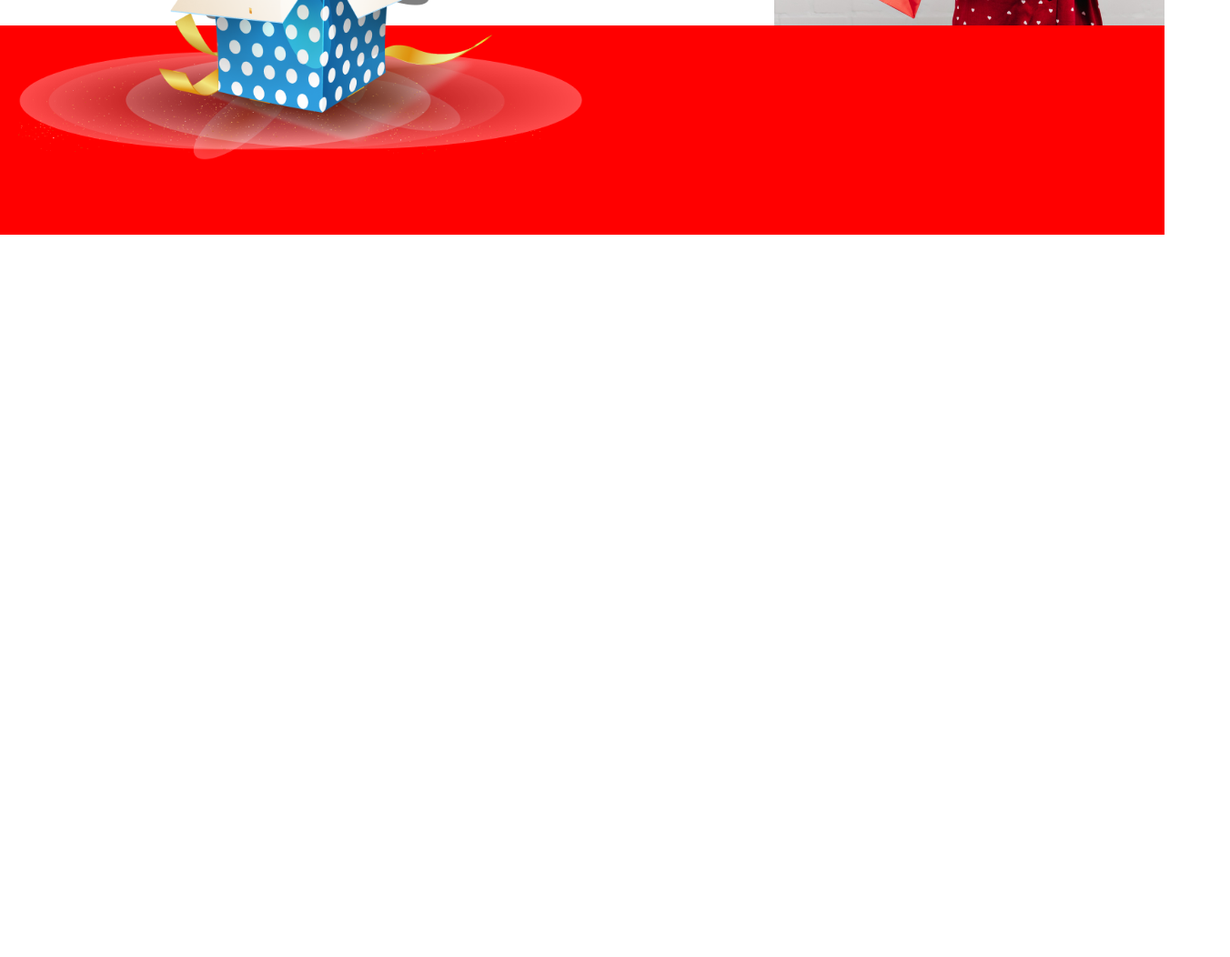
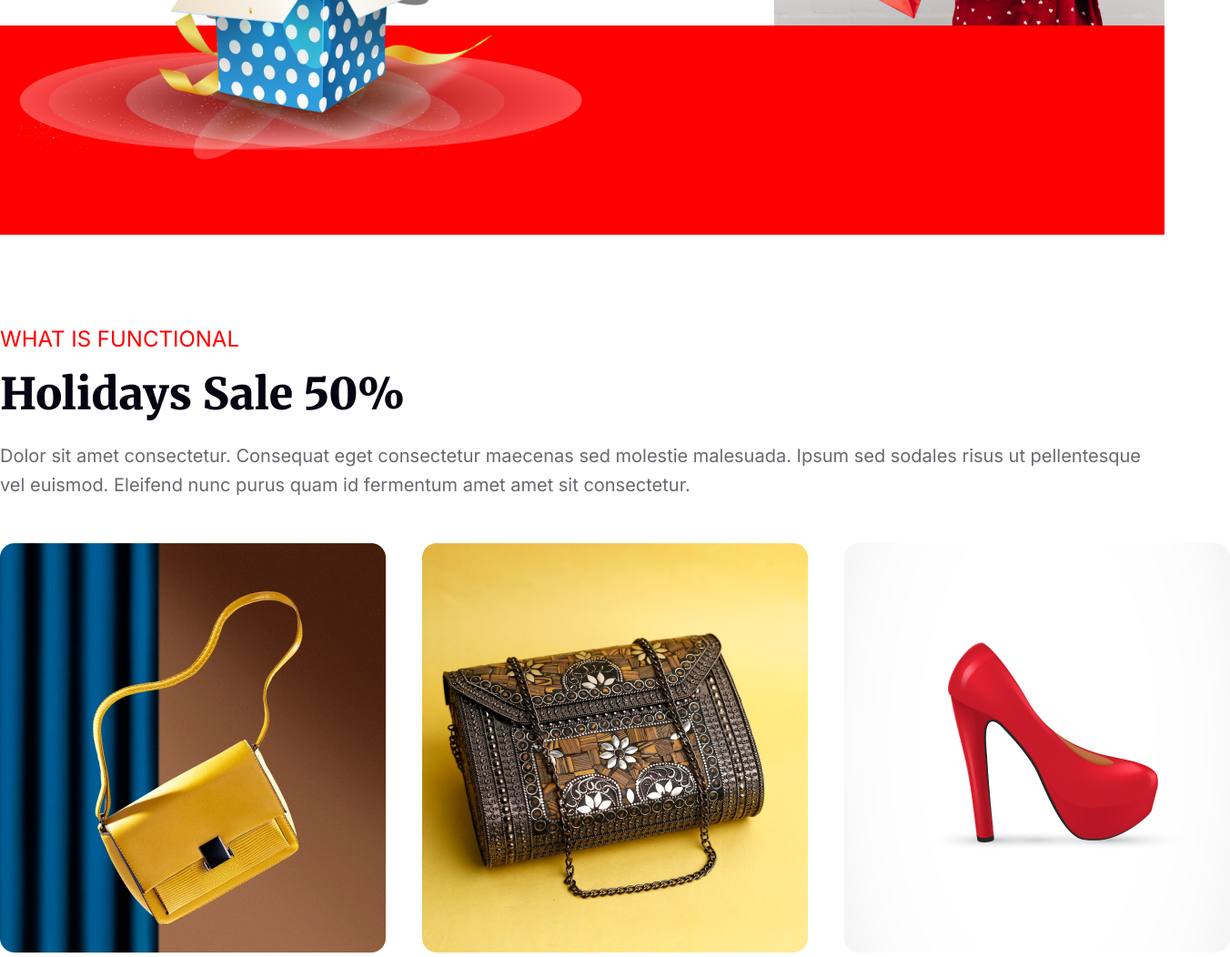
Before and after one commit to masuddrak/New-Year, a plain HTML site: page index.html in a window 1280 px wide. Shown: the part 4282-5334 px from the top of the page at 91% size, 1352 px wide, since content can reach past the window. Before the commit the page ends 4540 px from the top, so only its background shows below. Drawn offline with Linux system fonts and the light colour scheme.

Commit message:
portfolio section

```diff
--- a/css/style.css
+++ b/css/style.css
@@ -295,5 +295,36 @@ button {
 }
 /* portfolio */
 .portfolio{
-    margin-top: 50px;
+    margin-top: 300px;
 }
+.portfolio_header h4{
+    color: #F00;
+    font-family: Inter;
+    font-size: 24px;
+    font-weight: 500;
+}
+.portfolio_header h2{
+    color: #070211;
+    font-size: 48px;
+    font-weight: 900;
+    margin: 16px 0 22px 0;
+}
+.portfolio_header p{
+    color: rgba(7, 2, 17, 0.60);
+    font-family: Inter;
+    font-size: 20px;
+    font-weight: 500;
+    line-height: 32px;
+}
+.portfolio_container{
+    display: grid;
+    grid-template-columns: repeat(3,1fr);
+    gap: 40px;
+    margin-top: 48px;
+}
+.portfolio_container img{
+    transition: 3s;
+}
+.portfolio_container img:hover{
+    transform: rotate(360deg);
+}
--- a/index.html
+++ b/index.html
@@ -100,9 +100,21 @@
             </div>
         </section>
         <!-- portfolio -->
-        <section class="portfolio">
-           <article class="container">
-            <h1>hello</h1>
+        <section class="portfolio container">
+            <div class="portfolio_header">
+                <h4>WHAT IS FUNCTIONAL</h4>
+                <h2>Holidays <span>Sale 50%</span></h2>
+                <p>Dolor sit amet consectetur. Consequat eget consectetur maecenas sed
+                    molestie malesuada. Ipsum sed sodales risus ut pellentesque vel euismod. Eleifend nunc purus quam id
+                    fermentum amet amet sit consectetur.</p>
+            </div>
+           <article class="portfolio_container">
+            <img src="./img/Rectangle 3.png" alt="rectangle">
+            <img src="./img/Rectangle 4.png" alt="rectangle">
+            <img src="./img/Rectangle 5.png" alt="rectangle">
+            <img src="./img/Rectangle 6.png" alt="rectangle">
+            <img src="./img/Rectangle 7.png" alt="rectangle">
+            <img src="./img/Rectangle 8.png" alt="rectangle">
            </article>
         </section>
     </main>
```
